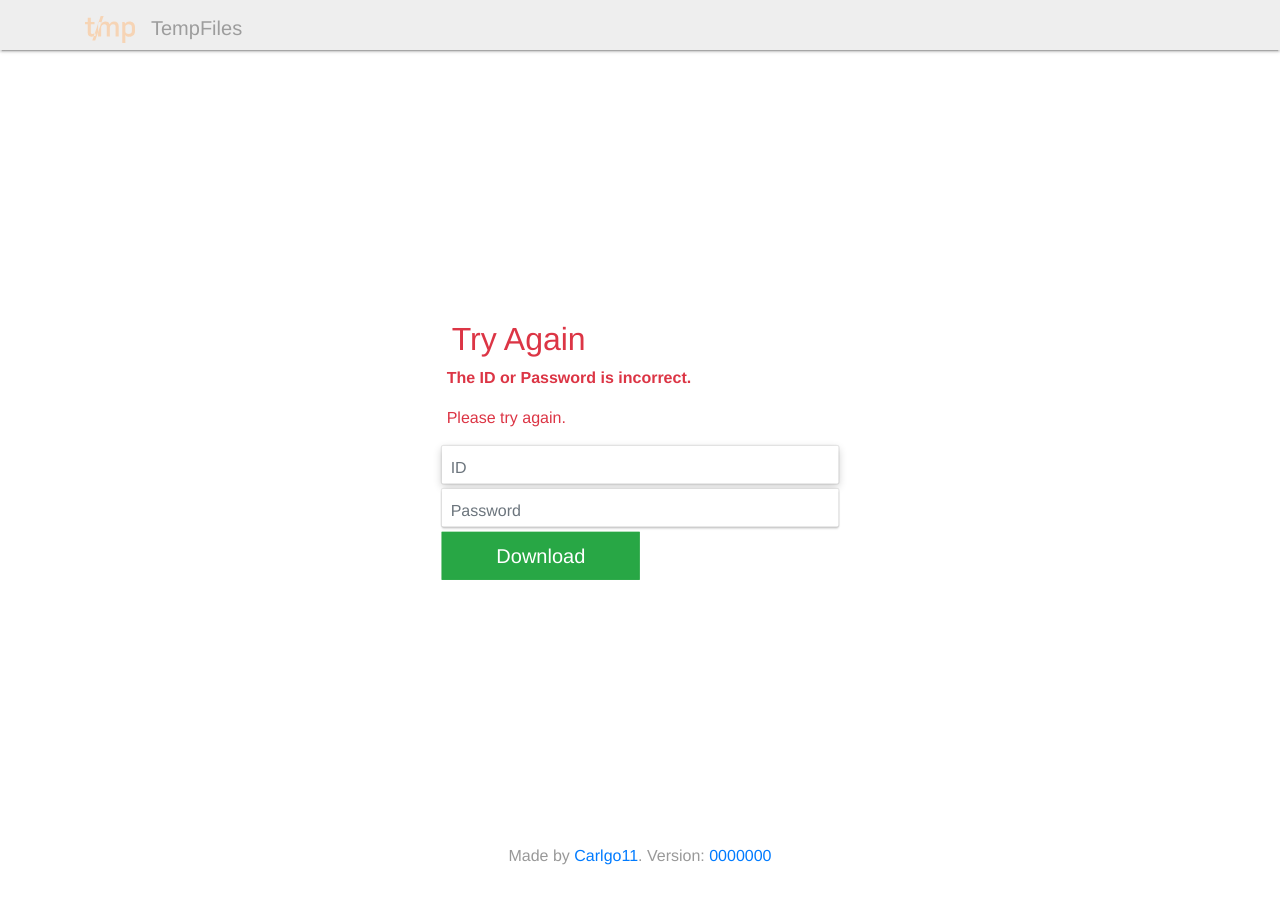
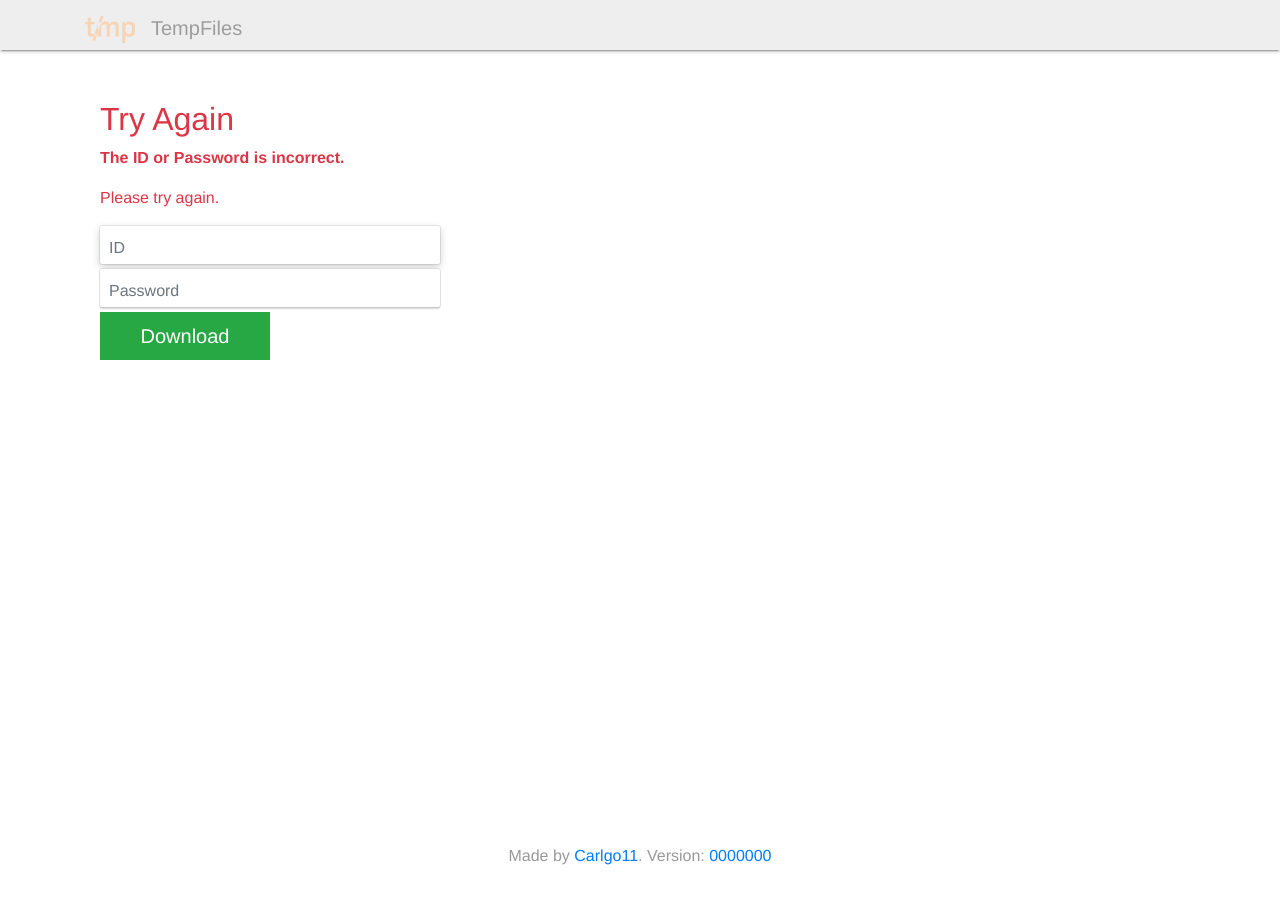
Before and after one commit to tempfiles-download/Frontend, a Jekyll site: the page built from frontend/download-404.html, in a window 1280 px wide. Built offline with Jekyll 4.4.1, drawn with Linux system fonts in a browser that asks for light colours; nearby versions of some CDN libraries; the repository's description, which GitHub fills in, is left out.

Commit message:
Reformat code

```diff
--- a/frontend/_layouts/default.html
+++ b/frontend/_layouts/default.html
@@ -8,8 +8,8 @@
     <meta name="viewport" content="width=device-width, initial-scale=1">
     <meta http-equiv="X-UA-Compatible" content="IE=edge">
     <link rel="icon" type="image/png" href="{{ site.img }}"/>
-    <link rel="stylesheet" href="https://cdnjs.cloudflare.com/ajax/libs/twitter-bootstrap/4.2.1/css/bootstrap.min.css" integrity="sha256-azvvU9xKluwHFJ0Cpgtf0CYzK7zgtOznnzxV4924X1w=" crossorigin="anonymous"/>
-    <link rel="stylesheet" href="https://cdnjs.cloudflare.com/ajax/libs/font-awesome/4.7.0/css/font-awesome.min.css" integrity="sha256-eZrrJcwDc/3uDhsdt61sL2oOBY362qM3lon1gyExkL0=" crossorigin="anonymous" />
+    <link rel="stylesheet" href="https://cdnjs.cloudflare.com/ajax/libs/twitter-bootstrap/4.2.1/css/bootstrap.min.css" integrity="sha512-c8AIFmn4e0WZnaTOCXTOLzR+uIrTELY9AeIuUq6ODGaO619BjqG2rhiv/y6dIdmM7ba+CpzMRkkztMPXfVBm9g==" crossorigin="anonymous"/>
+    <link rel="stylesheet" href="https://cdnjs.cloudflare.com/ajax/libs/font-awesome/4.7.0/css/font-awesome.min.css" integrity="sha512-SfTiTlX6kk+qitfevl/7LibUOeJWlt9rbyDn92a1DqWOw9vWG2MFoays0sgObmWazO5BQPiFucnnEAjpAB+/Sw==" crossorigin="anonymous" />
     <link href="/css/tempfiles.css" rel="stylesheet">
     <title>{{ site.title }}</title>
 </head>
@@ -28,11 +28,11 @@
 <footer>
     <p>Made by <a href="https://carlgo11.com/">Carlgo11</a>. {% if site.github.build_revision != null %} Version: <a id="version" title="{{ site.github.build_revision }}" href="{{ site.github.repository_url }}"></a>{% endif %}</p>
 </footer> <!-- /footer -->
-<script src="https://cdnjs.cloudflare.com/ajax/libs/jquery/3.3.1/jquery.min.js" integrity="sha256-FgpCb/KJQlLNfOu91ta32o/NMZxltwRo8QtmkMRdAu8=" crossorigin="anonymous"></script>
-<script src="https://cdnjs.cloudflare.com/ajax/libs/twitter-bootstrap/4.2.1/js/bootstrap.min.js" integrity="sha256-63ld7aiYP6UxBifJWEzz87ldJyVnETUABZAYs5Qcsmc=" crossorigin="anonymous"></script>
+<script src="https://cdnjs.cloudflare.com/ajax/libs/jquery/3.3.1/jquery.min.js" integrity="sha512-+NqPlbbtM1QqiK8ZAo4Yrj2c4lNQoGv8P79DPtKzj++l5jnN39rHA/xsqn8zE9l0uSoxaCdrOgFs6yjyfbBxSg==" crossorigin="anonymous"></script>
+<script src="https://cdnjs.cloudflare.com/ajax/libs/twitter-bootstrap/4.2.1/js/bootstrap.min.js" integrity="sha512-9D39OISItQmmaHlgjDXXwRVfk9zsM8qHUIL1nzVVJ0DWXpo0SgRNfsU08CeKa7bw7YEEf3Pc9hX33NduCkggCQ==" crossorigin="anonymous"></script>
 <script src="/js/night-mode.js"></script>
 <script src="/js/main.js"></script>
-<script src="/js/bs-custom-file-input.js"></script>
+<script src="/js/bs-custom-file-input.js" integrity="sha512-Q+28UNxrm0ROFtUinPAO/2Uc3XpihggEAq1Px0tOomsSeI4xwHQB5LzwAMIzNfxYIb2wRiNarxaRCjwYNE67Ig==" crossorigin="anonymous"></script>
 </body>
 
 </html>
--- a/frontend/css/tempfiles.scss
+++ b/frontend/css/tempfiles.scss
@@ -19,7 +19,6 @@ body.dark {
 }
 
 .upload_failed {
-  width: 50%;
   text-align: center;
   margin: 0 auto;
   left: 0;
@@ -58,29 +57,11 @@ body.dark {
   width: auto;
 }
 
-#d-failed-text {
-  margin-bottom: 10px;
-  margin-left: 5px;
-}
-
-#d-failed-head {
-  margin-left: 5px;
-}
-
-#d-container {
-  position: absolute;
-  left: 50%;
-  top: 50%;
-  -webkit-transform: translate(-50%, -50%);
-  transform: translate(-50%, -50%);
-}
-
 #description-head {
   margin-top: 0;
 }
 
 #upload-password {
-  width: 100%;
   height: 42px;
   font-size: 16px;
   padding: 5px 9px 0;
@@ -104,7 +85,6 @@ body.dark {
   background-color: inherit;
   border: 0;
   float: left;
-  width: 100%;
   padding-top: 10px;
   padding-bottom: 10px;
 }
@@ -112,7 +92,7 @@ body.dark {
 #advanced-settings {
   display: none;
   margin-bottom: 20px;
-  text-align: left;
+  text-align: center;
   height: 68px;
 }
 
--- a/frontend/js/main.js
+++ b/frontend/js/main.js
@@ -13,7 +13,7 @@ ondrop = function (e) {
     file.dispatchEvent(new Event('change'));
 }
 
-$(document).ready(function (e) {
+$(document).ready(function () {
     bsCustomFileInput.init();
     $('error').alert('close');
 
@@ -38,7 +38,7 @@ $(document).ready(function (e) {
         return false;
     });
 
-    var longhash = '{{ site.github.build_revision }}'
+    var longhash = '{{ site.github.build_revision }}';
     if (longhash.length > 0) {
         var shorthash = longhash.slice(0, 7);
         $('#version').text(shorthash);
@@ -46,13 +46,16 @@ $(document).ready(function (e) {
 
     function upload_file() {
         var form_data = new FormData();
+
         if ($('#file').val() != '') {
             form_data.append('file', $('input[type=file]')[0].files[0]); //$file
         }
+
         form_data.append('password', $('#upload-password').val());
         if ($('#max-views').val() != '0') {
             form_data.append('maxviews', $('#max-views').val());
         }
+
         $.ajax({
             type: 'POST',
             url: '/api/upload',
@@ -66,10 +69,10 @@ $(document).ready(function (e) {
                     $('#upload-form').hide();
                     $('#title-upload-file').hide();
                     $('#error').hide();
-                    $('#upload_success').removeAttr('hidden');
                     $('#url').val(data['url']);
                     $('#id').val(data['id']);
                     $('#deletionpass').val(data['deletepassword']);
+                    $('#upload_success').show();
                 } else { //unsuccessful upload
                     $('#error-msg').text('Error: ' + data['error']);
                     $('#error').fadeIn('slow');
@@ -80,5 +83,6 @@ $(document).ready(function (e) {
                 $('#error').show('slow');
             }
         });
+
     }
 });
```
Also changed, not shown: frontend/index.html (+12 -5 lines).
